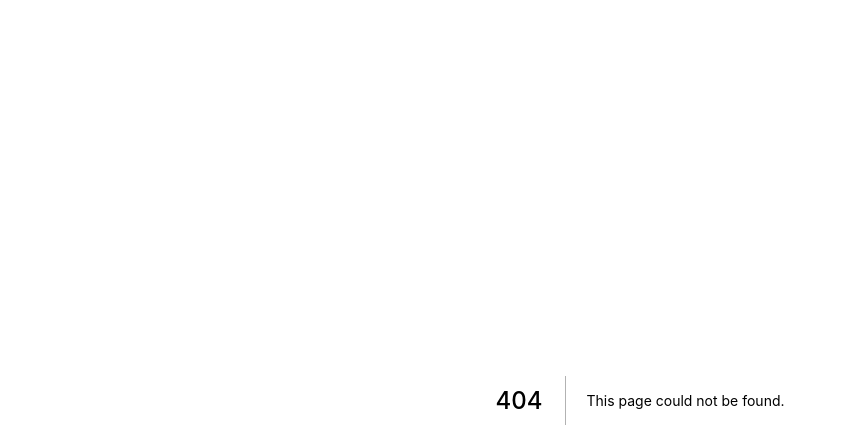
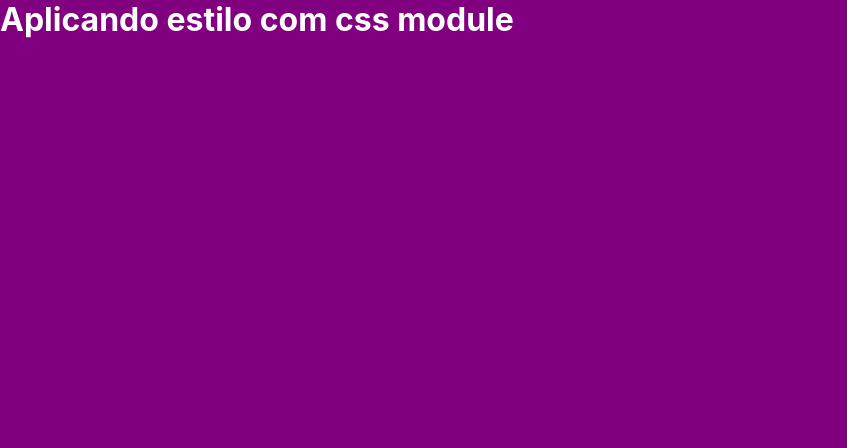
Before and after one commit to polyanetuag/fundamentos, a Next.js app: page /modular in a window 1280 px wide. Before the commit this address had no page. Shown: the top 448 px of the page, without its empty margins (0-847 px from the left). Built offline with nearby package versions, Linux system fonts and the light colour scheme.

Commit message:
modularized CSS

```diff
--- /dev/null
+++ b/src/pages/modular.jsx
@@ -0,0 +1,9 @@
+import styles from '../styles/Modular.module.css'
+
+export default function Modular() {
+  return (
+    <div className={styles.purple}>
+      <h1>Aplicando estilo com css module </h1>
+    </div>
+  )
+}
--- /dev/null
+++ b/src/styles/Modular.module.css
@@ -0,0 +1,9 @@
+.purple {
+  height: 100vh;
+  background: purple;
+  color: #fff;
+}
+
+.purple h1 {
+  margin: 0;
+}
```
